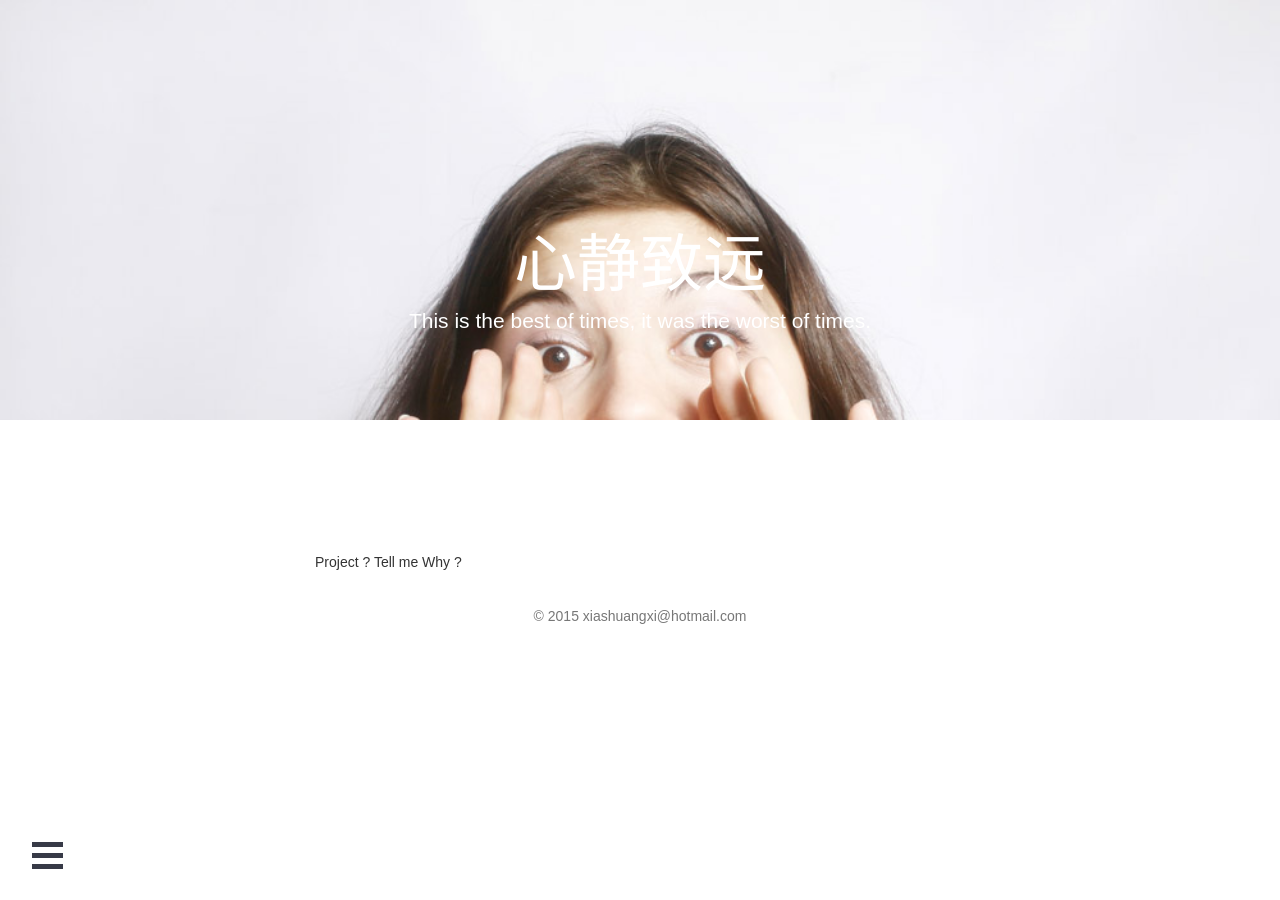
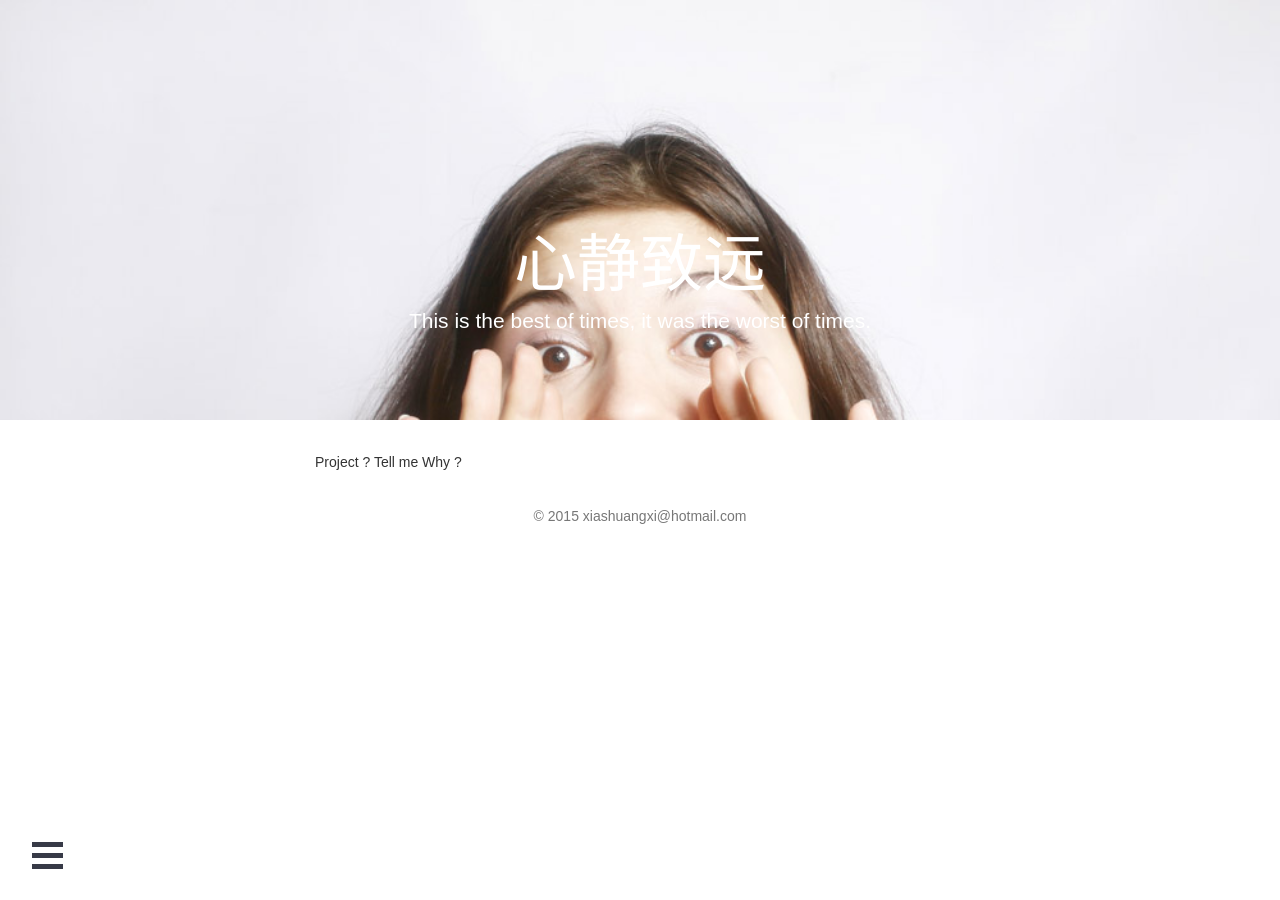
Before and after one commit to jinchangle/xiashuangxi.github.io, a Jekyll site: the page built from project/index.html, in a window 1280 px wide. Built offline with Jekyll 4.4.1, drawn with Linux system fonts in a browser that asks for light colours; nearby versions of some CDN libraries; comment, search, counter and statistics services are not loaded.

Commit message:
Update default.html

```diff
--- a/_layouts/project/default.html
+++ b/_layouts/project/default.html
@@ -4,7 +4,7 @@
 <body>
     {% include banner.html %}
     <div class="container docls" >
-        <p style="padding-top:100px;">Project ? Tell me Why ?</p>
+        <p>Project ? Tell me Why ?</p>
     </div>
     {% include copyright.html %}
 </body>
```
